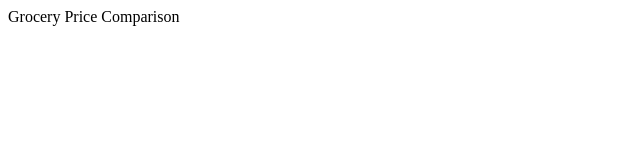
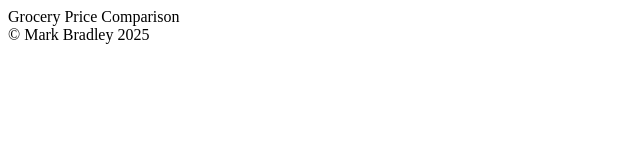
Before and after one commit to mark-bradley1/Unit1-Final-Project-Price-Comparison, a React (Vite) app in the folder Grocery-Price-Comparison/: page / in a window 1280 px wide. Shown: the top 160 px of the page, without its empty margins (0-640 px from the left). Built offline with nearby package versions, Linux system fonts and the light colour scheme.

Commit message:
Created basic Footer

```diff
--- a/Grocery-Price-Comparison/src/App.jsx
+++ b/Grocery-Price-Comparison/src/App.jsx
@@ -2,12 +2,14 @@ import { useState } from 'react'
 import { BrowserRouter as Router, Routes, Route } from 'react-router'
 import './App.css'
 import Header from './components/Header'
+import Footer from './components/Footer'
 
 function App() {
 
   return (
     <>
      <Header />
+     <Footer />
     </>
   )
 }
--- /dev/null
+++ b/Grocery-Price-Comparison/src/components/Footer.jsx
@@ -0,0 +1,7 @@
+const Footer = () => {
+  let dateYear = new Date().getFullYear();
+
+  return <footer>&copy; Mark Bradley {dateYear}</footer>;
+};
+
+export default Footer;
```
